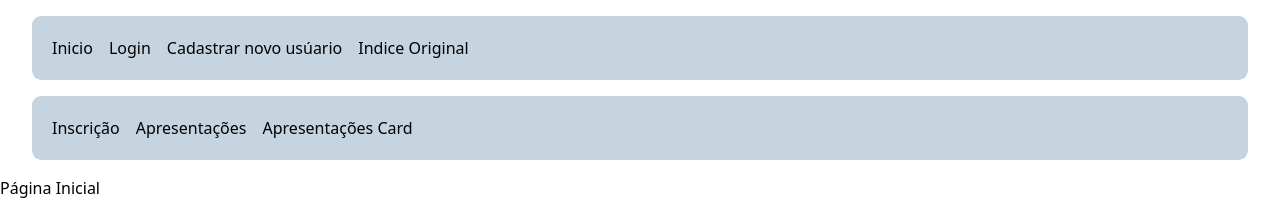
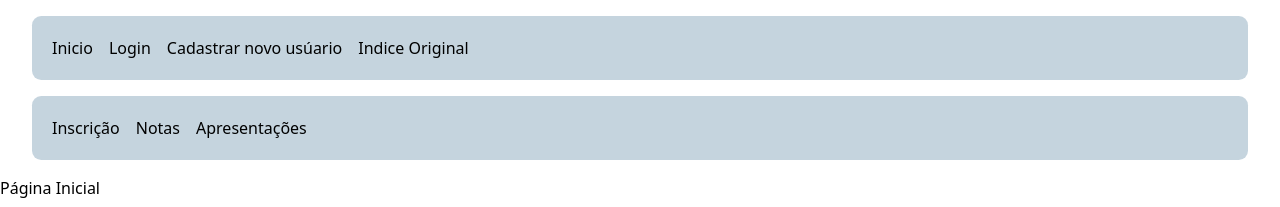
Before and after one commit to BavarescoRicardo/festival-front, a Next.js app: page / in a window 1280 px wide. Shown: the top 207 px of the page. Built offline with nearby package versions, Linux system fonts and the light colour scheme.

Commit message:
ajste links

```diff
--- a/componentes/BarraNavegacao.tsx
+++ b/componentes/BarraNavegacao.tsx
@@ -24,10 +24,10 @@ export default function BarraNavegacao() {
                     <Link href="/formulario">Inscrição</Link>
                 </li>
                 <li>
-                    <Link href="/apresentacao">Apresentações</Link>
+                    <Link href="/apresentacao">Notas</Link>
                 </li>
                 <li>
-                    <Link href="/apresentacao/cartao">Apresentações Card</Link>
+                    <Link href="/apresentacao/cartao">Apresentações</Link>
                 </li>
             </ul>
         </>
```
